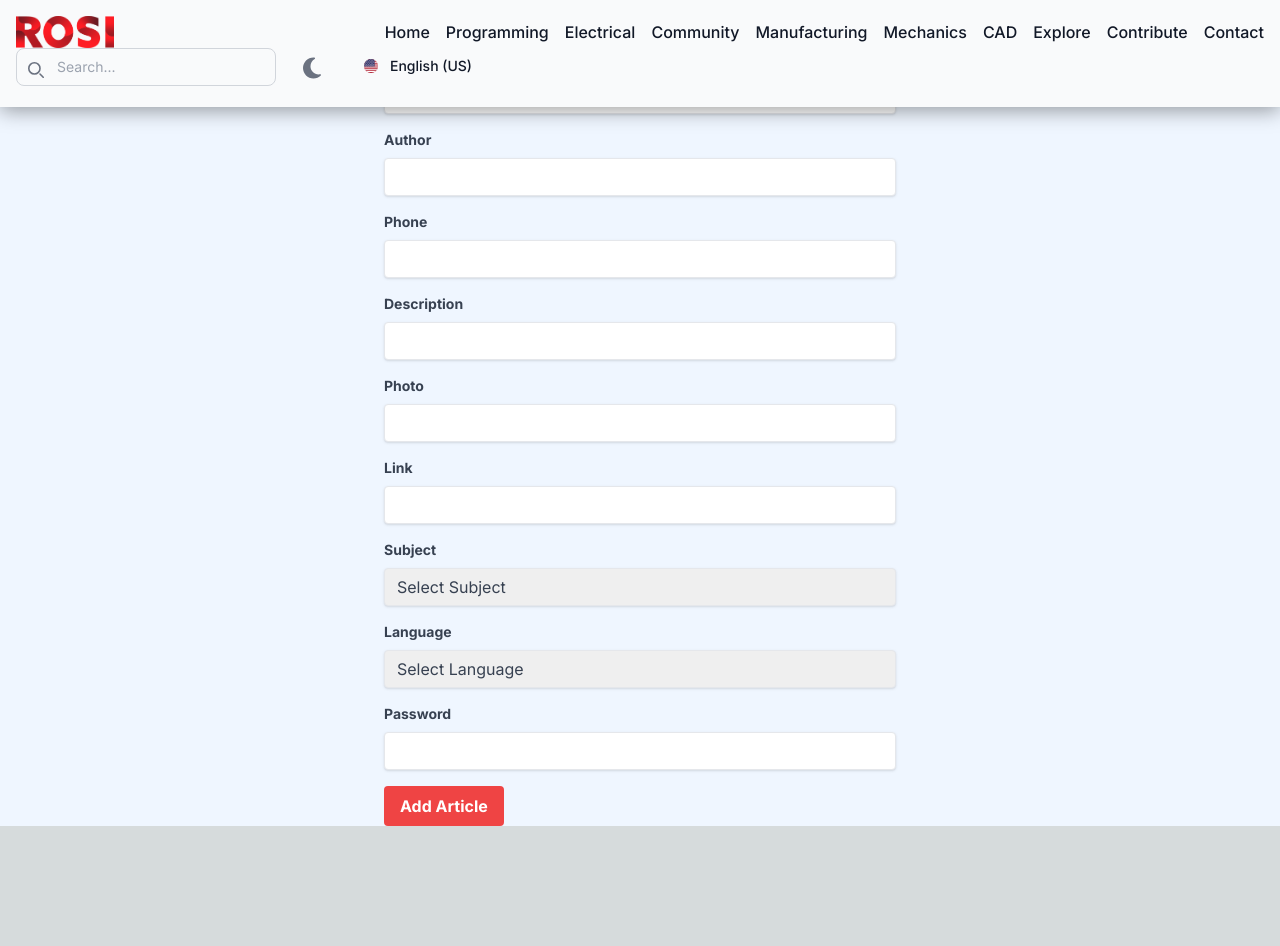
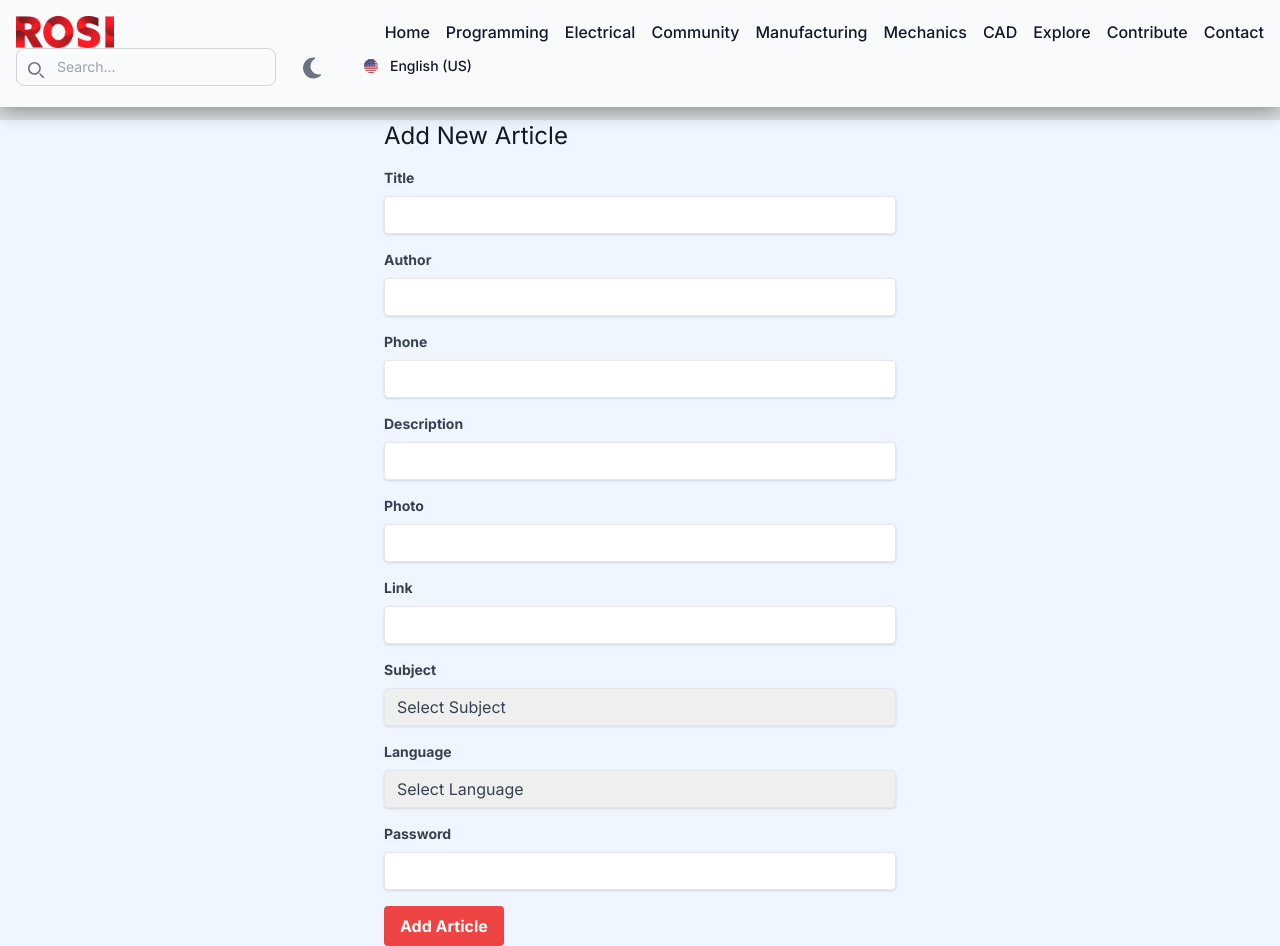
Before and after one commit to MA5951/rosi-2.0, a Next.js app: page /admin in a window 1280 px wide. Before the commit the page ends 826 px from the top, so only its background shows below. Built offline with nearby package versions, Linux system fonts and the light colour scheme.

Commit message:
Update page.tsx

```diff
--- a/src/app/admin/page.tsx
+++ b/src/app/admin/page.tsx
@@ -82,7 +82,7 @@ const AddArticlePage: React.FC = () => {
     };
 
     return (
-        <div className="flex min-h-screen flex-col items-center justify-center bg-blue-50 dark:bg-slate-900 text-gray-900 dark:text-white">
+        <div style={{marginTop: "15vh"}} className="flex min-h-screen flex-col items-center justify-center bg-blue-50 dark:bg-slate-900 text-gray-900 dark:text-white">
             <ToastContainer />
             <form onSubmit={handleSubmit} className="w-full max-w-lg">
                 <h2 className="text-2xl mb-4">Add New Article</h2>
```
